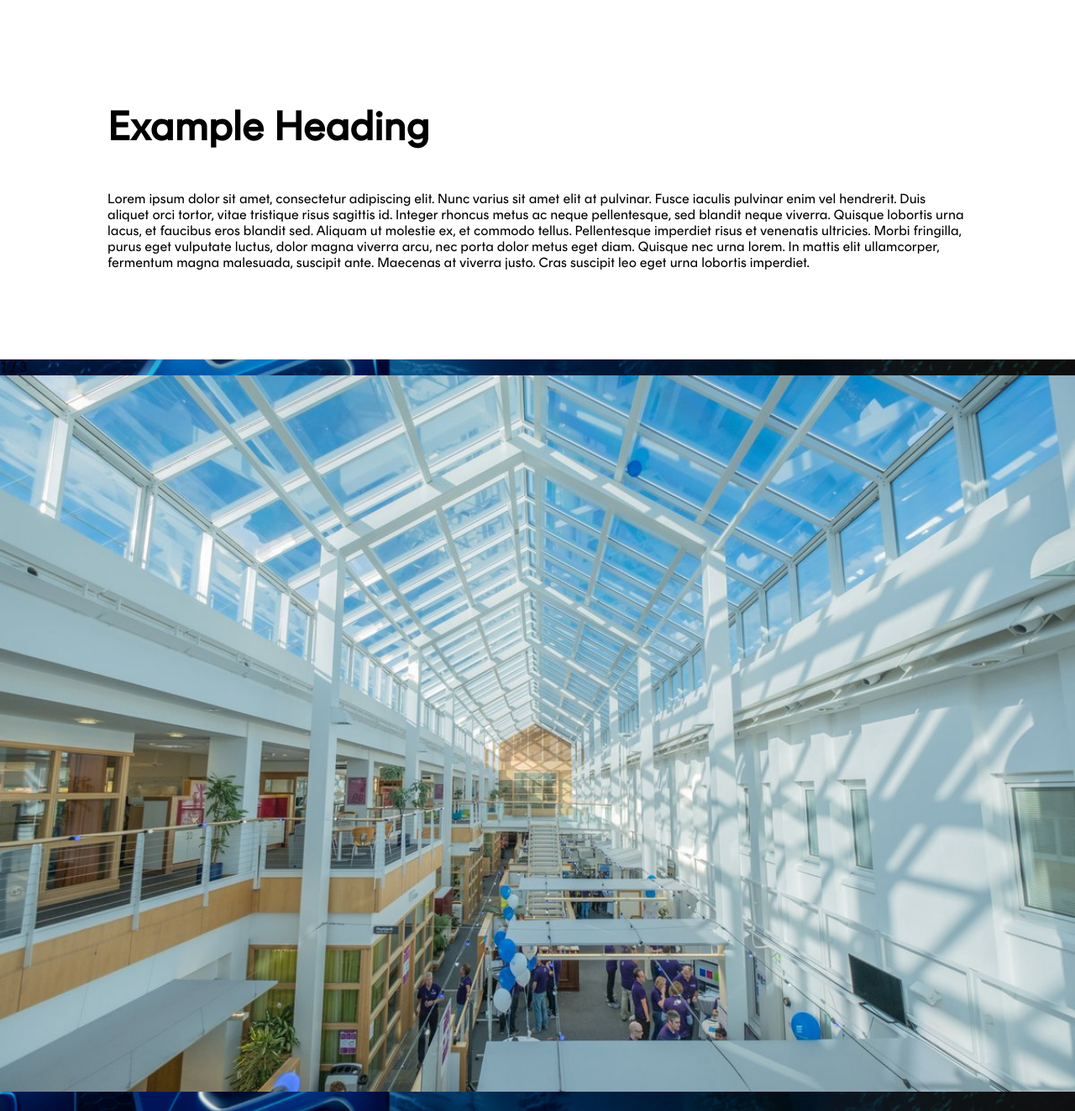
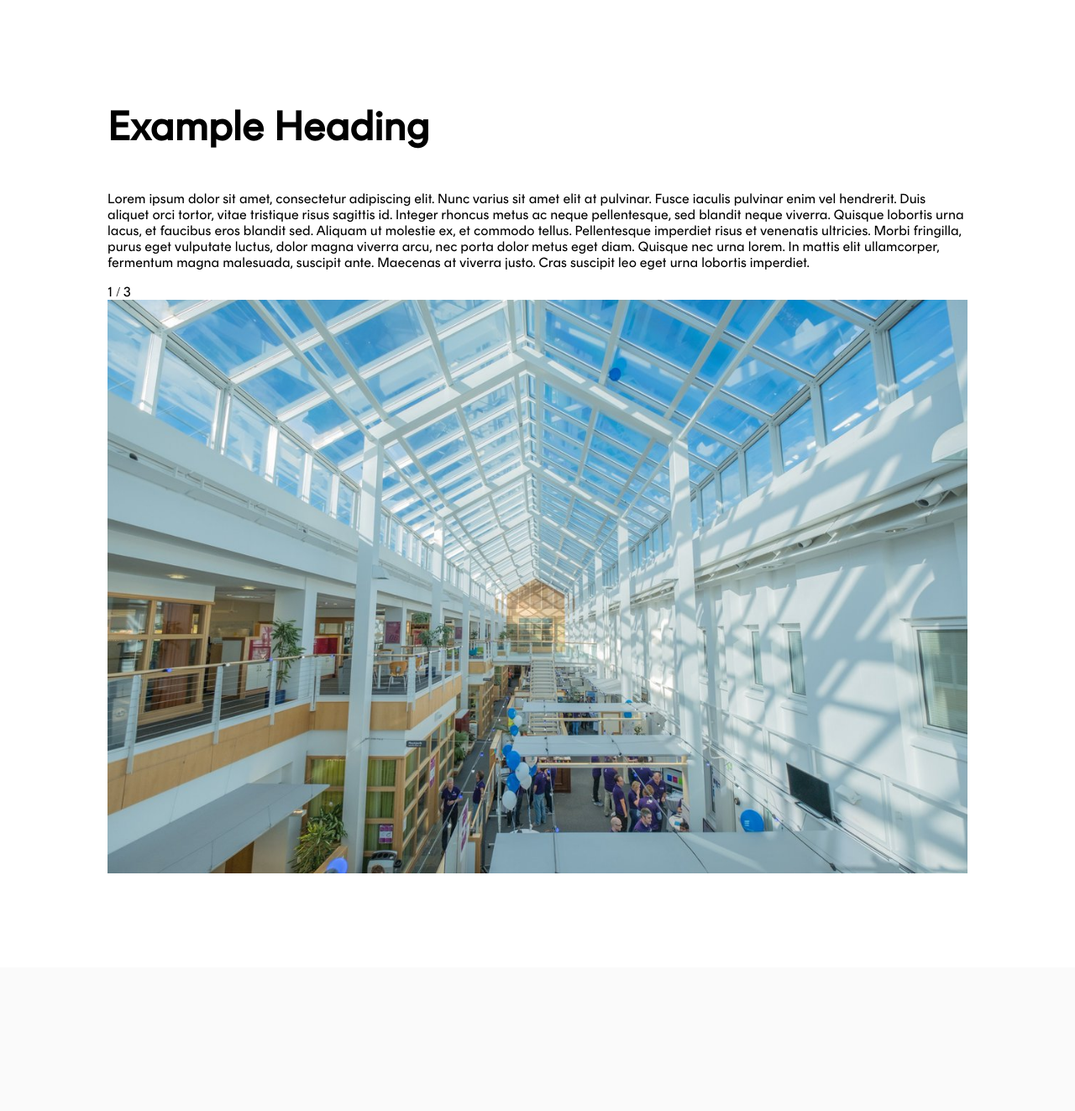
Before and after one commit to jacklynam238/carParkRepo, a Python web app: template templates/index.html in a window 1280 px wide. Shown: the part 691-2014 px from the top of the page at 84% size. After the commit the page ends 1731 px from the top, so only its background shows below. Run offline with Jinja, Linux system fonts and the light colour scheme; the template is opened without the code that fills it, so the values that code supplies are empty.

Commit message:
slideshow

```diff
--- a/templates/index.html
+++ b/templates/index.html
@@ -22,27 +22,25 @@
         <div class="content-container">
             <h1>Example Heading</h1>
             <p>Lorem ipsum dolor sit amet, consectetur adipiscing elit. Nunc varius sit amet elit at pulvinar. Fusce iaculis pulvinar enim vel hendrerit. Duis aliquet orci tortor, vitae tristique risus sagittis id. Integer rhoncus metus ac neque pellentesque, sed blandit neque viverra. Quisque lobortis urna lacus, et faucibus eros blandit sed. Aliquam ut molestie ex, et commodo tellus. Pellentesque imperdiet risus et venenatis ultricies. Morbi fringilla, purus eget vulputate luctus, dolor magna viverra arcu, nec porta dolor metus eget diam. Quisque nec urna lorem. In mattis elit ullamcorper, fermentum magna malesuada, suscipit ante. Maecenas at viverra justo. Cras suscipit leo eget urna lobortis imperdiet.</p>
-        </div>
+
             <div class="slideshow-container">
-
                 <div class="mySlides fade">
                     <div class="numbertext">1 / 3</div>
-  <img src="/images/img5.jpg" style="width:100%">
+                    <img src="/images/img5.jpg" style="width:100%; height: 100%;">
                     <div class="text"></div>
                 </div>
 
                 <div class="mySlides fade">
                     <div class="numbertext">2 / 3</div>
-  <img src="/images/img6.jpg" style="width:100%">
+                    <img src="/images/img6.jpg" style="width:100%; height: 100%;">
                     <div class="text"></div>
                 </div>
 
                 <div class="mySlides fade">
                     <div class="numbertext">3 / 3</div>
-  <img src="/images/img7.jpg" style="width:100%">
+                    <img src="/images/img7.jpg" style="width:100%; height: 100%;">
                     <div class="text"></div>
                 </div>
-
             </div>
             <br>
 
@@ -51,7 +49,7 @@
                 <span class="dot"></span>
                 <span class="dot"></span>
             </div>
-
+        </div>
         <script>
             let slideIndex = 0;
         showSlides();
```
Lines whose indentation alone changed are shown as unchanged.
